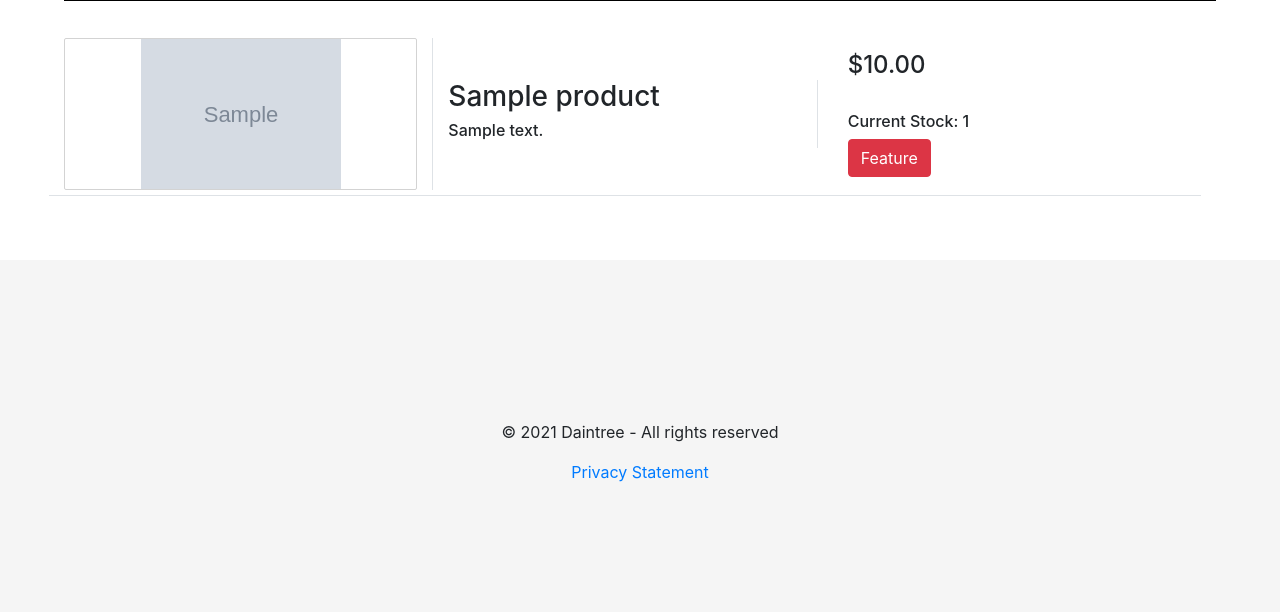
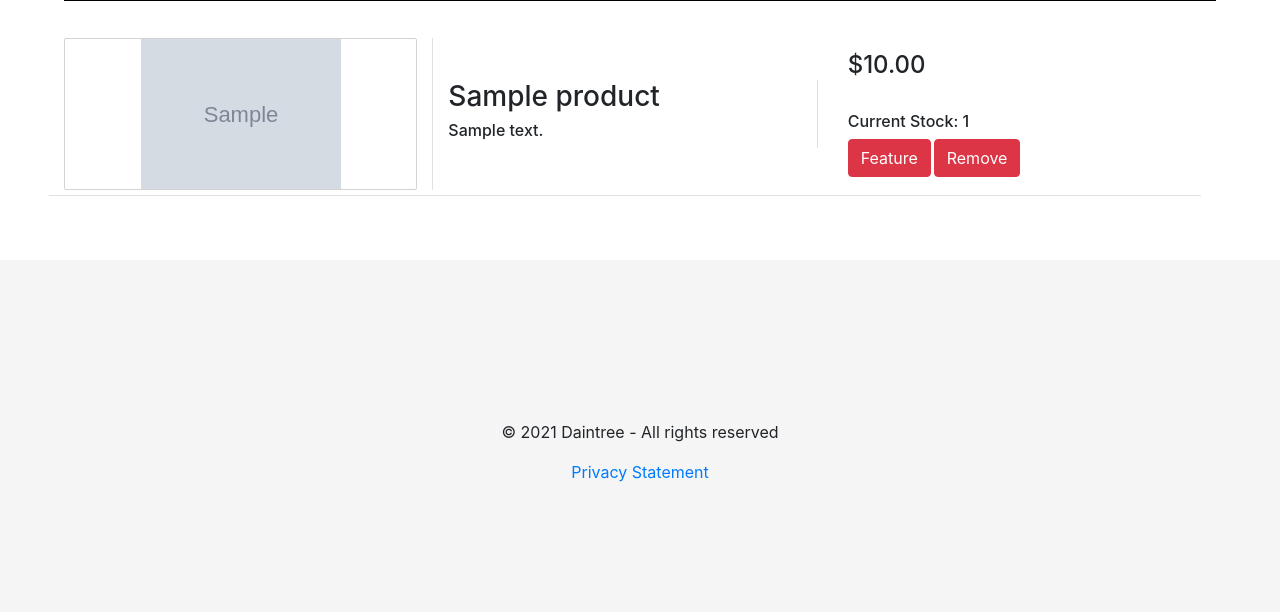
Before and after one commit to idaeusice/shopping-cart-php, a PHP site: page /main.php in a window 1280 px wide. Shown: the part 703-1315 px from the top of the page. Run offline with PHP 8.4, Linux system fonts and the light colour scheme; the visitor is signed in with stand-in values (Sample User, id 1); tables that the repository leaves empty hold one stand-in row (values such as "Sample post"); grey boxes marked "Sample" are stand-in pictures; some libraries are stand-ins or nearby versions; some web fonts are replaced.

Commit message:
added remove button

```diff
--- a/products.php
+++ b/products.php
@@ -223,6 +223,7 @@ else{
 
                             if(isset($_SESSION['admin']) && $_SESSION['admin'] == 1){
                                 echo "<button class='btn btn-danger' id='feature" . $row['prod_id'] . "' onclick='feature('feature" . $row['prod_id'] . "')'>Feature</button>";
+                                echo "<button class='btn btn-danger' style='margin-left: 3px;' id='remove" . $row['prod_id'] . "' onclick='remove('" . $row['prod_id'] . "')'>Remove</button>";
                             }
                             echo"
                             </div>
```
